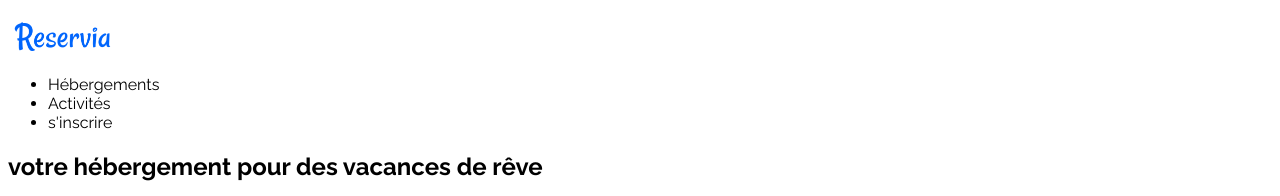
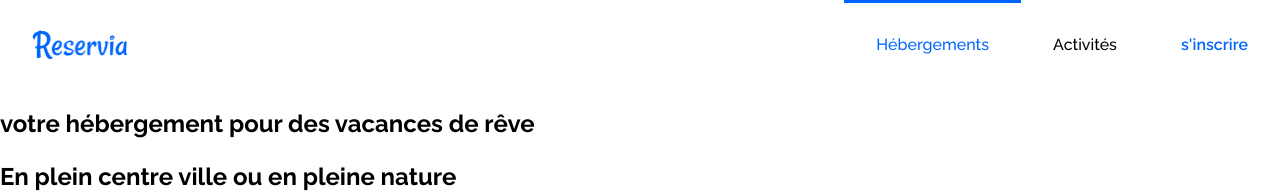
Before and after one commit to Wormav/Reservia, a website: page Index.html in a window 1280 px wide. Shown: the top 196 px of the page. Drawn offline with Linux system fonts and the light colour scheme.

Commit message:
Header et navBar

```diff
--- a/Index.html
+++ b/Index.html
@@ -7,30 +7,19 @@
   </head>
   <body>
     <!-- Header -->
-    <header>
-      <div class="logo">
-        <a href="./Index.html">
+    <header class="header">
           <img
-            class="logo"
+            class="headerImg"
             src="img/reservia_logo.png"
-            alt="le logo de reservia"
-          />
-        </a>
-      </div>
-      <div class="nav">
-        <ul>
-          <li>
-            <a class="navHeaderLink" href="#">Hébergements</a>
-          </li>
-          <li>
-            <a class="navHeaderLink" href="#">Activités</a>
-          </li>
-          <li>
-            <a class="navHeaderLink" href="#">s'inscrire</a>
-          </li>
-        </ul>
-        </div>
+            alt="le logo de reservia"/>
+      <nav class="headerNav">
+            <a class="headerNavLink" href="Index.html" data-active="true">Hébergements</a>
+            <a class="headerNavLink" href="#" data-active="false">Activités</a>
+      </nav>
+      <a class="headerSignup" href="#">s'inscrire</a>
     </header>
+    <!--Header-->
+
 <!-- Main -->
 <main class="main">
   <!-- Search -->
--- a/sass/composants/_buttons.scss
+++ /dev/null
@@ -1,4 +0,0 @@
-a {
-    color: inherit;
-    text-decoration: none;
-}
--- a/sass/fonts/_fonts.scss
+++ b/sass/fonts/_fonts.scss
@@ -2,4 +2,5 @@
 
 body {
     font-family: "Raleway", "Sans serif";
+    margin: 0;
 }
--- a/sass/layout/_header.scss
+++ b/sass/layout/_header.scss
@@ -1,11 +1,59 @@
+a {
+  color: inherit;
+  text-decoration: none;
+}
+
 .header {
   display: grid;
   align-items: center;
   max-width: 1440px;
   margin: auto;
 }
+.headerImg {
+  grid-area: logo;
+  padding: 0 2rem;
+  height: 2.813rem;
+}
+.headerNav {
+  display: flex;
+  align-items: center;
+  grid-area: navbar;
+}
+.headerNavLink {
+  padding: 2rem;
+  font-weight: 500;
+  text-align: center;
+  transition-duration: 0.1s;
+  border-top: 3px transparent solid;
+  border-bottom: 3px transparent solid;
+}
+.headerNavLink[data-active=true] {
+  color: #0065FC;
+}
+.headerNavLink:hover {
+  color: #0065FC;
+}
+.headerSignup {
+  display: flex;
+  align-items: center;
+  grid-area: Singnup;
+  padding: 2rem;
+  color: #0065FC;
+  font-weight: 600;
+}
 
-.logo {
-  height: 2.813rem;
-  padding: 0.2rem;
+@media screen and (min-width: 600px){
+  .header {
+    grid-template-columns: auto 1fr auto auto;
+    grid-template-areas: "logo none navbar Singnup ";
+  }
+
+  .headerNavLink[data-active=true] {
+    border-top: 3px solid #0065FC    //* code à remplacer par variable pas la suite *//
+  }
+
+  .headerNavLink:hover {
+    border-top: 3px solid #0065FC    //* code à remplacer par variable pas la suite *//
+  }
+
 }
--- a/sass/main.scss
+++ b/sass/main.scss
@@ -3,7 +3,6 @@
 @import "./layout/body";
 @import "./layout/footer";
 @import "./layout/header";
-@import "./layout/nav";
 @import "./utils/extension";
 @import "./utils/function";
 @import "./utils/mixins";
```
Also changed, not shown: sass/layout/_nav.scss (deleted), style.css, 1 other file.
